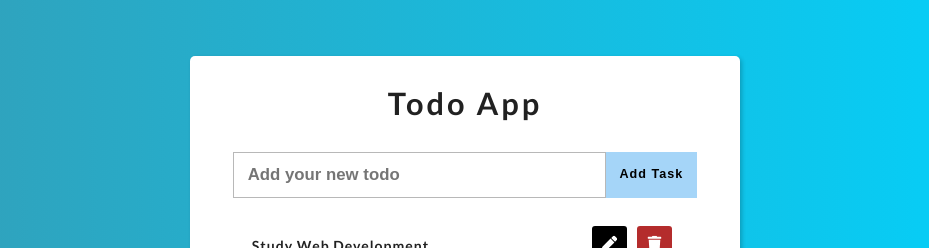
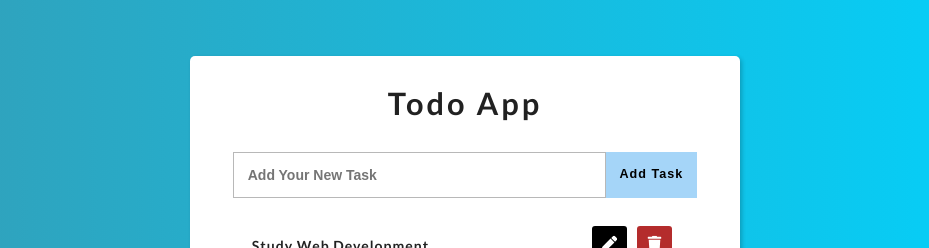
Before and after one commit to SheriefElnahas/16-React-Project-TodoList, a React (Vite) app: page / in a window 1280 px wide. Shown: the top 248 px of the page, without its empty margins (175-1104 px from the left). Built offline with nearby package versions, Linux system fonts and the light colour scheme.

Commit message:
Better naming

```diff
--- /dev/null
+++ b/src/AddTask.jsx
@@ -0,0 +1,25 @@
+import { useState } from 'react';
+
+function AddTask({ onAddTask }) {
+  const [newTask, setNewTask] = useState('');
+
+  const handleNewTask = (e) => {
+    setNewTask(e.target.value);
+  };
+
+  const handleSubmit = (e) => {
+    e.preventDefault();
+
+    onAddTask(newTask);
+    setNewTask('');
+  };
+  return (
+    <form onSubmit={handleSubmit} className="Add-Task">
+      <input className="Add-Task-input" type="text" placeholder="Add Your New Task" value={newTask} onChange={handleNewTask} />
+
+      <button className="Add-Task-btn">Add Task</button>
+    </form>
+  );
+}
+
+export default AddTask;
--- a/src/AddTodo.jsx
+++ /dev/null
@@ -1,25 +0,0 @@
-import { useState } from 'react';
-
-function AddTodo({ onAddTodo }) {
-  const [newTodo, setNewTodo] = useState('');
-
-  const handleNewTodo = (e) => {
-    setNewTodo(e.target.value);
-  };
-
-  const handleSubmit = (e) => {
-    e.preventDefault();
-
-    onAddTodo(newTodo);
-    setNewTodo('');
-  };
-  return (
-    <form onSubmit={handleSubmit}>
-      <input className="add-todo" type="text" placeholder="Add your new todo" value={newTodo} onChange={handleNewTodo} />
-
-      <button className="btn-add-task">Add Task</button>
-    </form>
-  );
-}
-
-export default AddTodo;
--- a/src/App.css
+++ b/src/App.css
@@ -19,23 +19,25 @@ body {
   margin-bottom: 2rem;
 }
 
-.add-todo {
+/* Add Task Component */
+.Add-Task {
+  display: flex;
+  align-items: center;
+  justify-content: center;
+}
+
+.Add-Task-input {
   width: 80%;
   padding: 1rem;
   border: 1px solid #b8b8b8;
   font-weight: bold;
 }
 
-.add-todo::placeholder {
+.Add-Task-input ::placeholder {
   font-size: 1.2rem;
 }
-form {
-  display: flex;
-  align-items: center;
-  justify-content: center;
-}
 
-.btn-add-task {
+.Add-Task-btn {
   background: #a5d5f8;
   border: none;
   padding: 1.125rem 1rem;
@@ -46,17 +48,19 @@ form {
   font-size: 0.9rem;
 }
 
-.btn-add-task:hover {
+.Add-Task-btn:hover {
   background: #49a6e9;
   color: #fff;
 }
 
-.todo-list {
+/* TaskList */
+
+.Task-List {
   list-style: none;
   padding: 0;
   margin-left: 3px;
 }
-.todo {
+.Task-List-li {
   padding: 1rem 1.2rem;
   margin: 10px 0;
   font-weight: bold;
@@ -68,9 +72,11 @@ form {
   letter-spacing: 1px;
 }
 
-.todo:hover {
+.Task-List-li:hover {
   background: #00ffff;
 }
+
+/* Icons */
 .icons > svg {
   transition: all 0.2s linear;
 }
--- a/src/App.jsx
+++ b/src/App.jsx
@@ -1,12 +1,12 @@
 import './App.css';
 import { useState } from 'react';
-import AddTodo from './AddTodo';
-import TodoList from './TodoList';
+import AddTask from './AddTask';
+import TaskList from './TaskList';
 
 import { nanoid } from 'nanoid';
 
 function App() {
-  const [todos, setTodos] = useState([
+  const [tasks, setTasks] = useState([
     {
       taskName: 'Study Web Development',
       taskId: nanoid(),
@@ -17,20 +17,20 @@ function App() {
     },
   ]);
 
-  const onAddTodo = (todo) => {
-    const newTodo = {
-      taskName: todo,
+  const onAddTask = (task) => {
+    const newTask = {
+      taskName: task,
       taskId: nanoid(),
     };
-    setTodos((prevTodos) => [...prevTodos, newTodo]);
+    setTasks((prevTasks) => [...prevTasks, newTask]);
   };
 
   return (
     <div className="App">
       <h1>Todo App</h1>
-      <AddTodo onAddTodo={onAddTodo} />
+      <AddTask onAddTask={onAddTask} />
 
-      <TodoList todos={todos} />
+      <TaskList tasks={tasks} />
     </div>
   );
 }
--- a/src/TodoList.jsx
+++ b/src/TaskList.jsx
@@ -3,14 +3,14 @@ import React from 'react';
 import { FaTrash } from 'react-icons/fa';
 import { FaPen } from 'react-icons/fa';
 
-function TodoList({ todos, onEditTodo }) {
+function TaskList({ tasks, onEditTodo }) {
   return (
     <div>
-      <ul className="todo-list">
-        {todos.map((todo) => {
+      <ul className="Task-List">
+        {tasks.map(({ taskName, taskId }) => {
           return (
-            <li className="todo" key={todo.taskId}>
-              {todo.taskName}
+            <li className="Task-List-li" key={taskId}>
+              {taskName}
               <div className="icons">
                 <FaPen />
                 <FaTrash />
@@ -23,4 +23,4 @@ function TodoList({ todos, onEditTodo }) {
   );
 }
 
-export default TodoList;
+export default TaskList;
```
